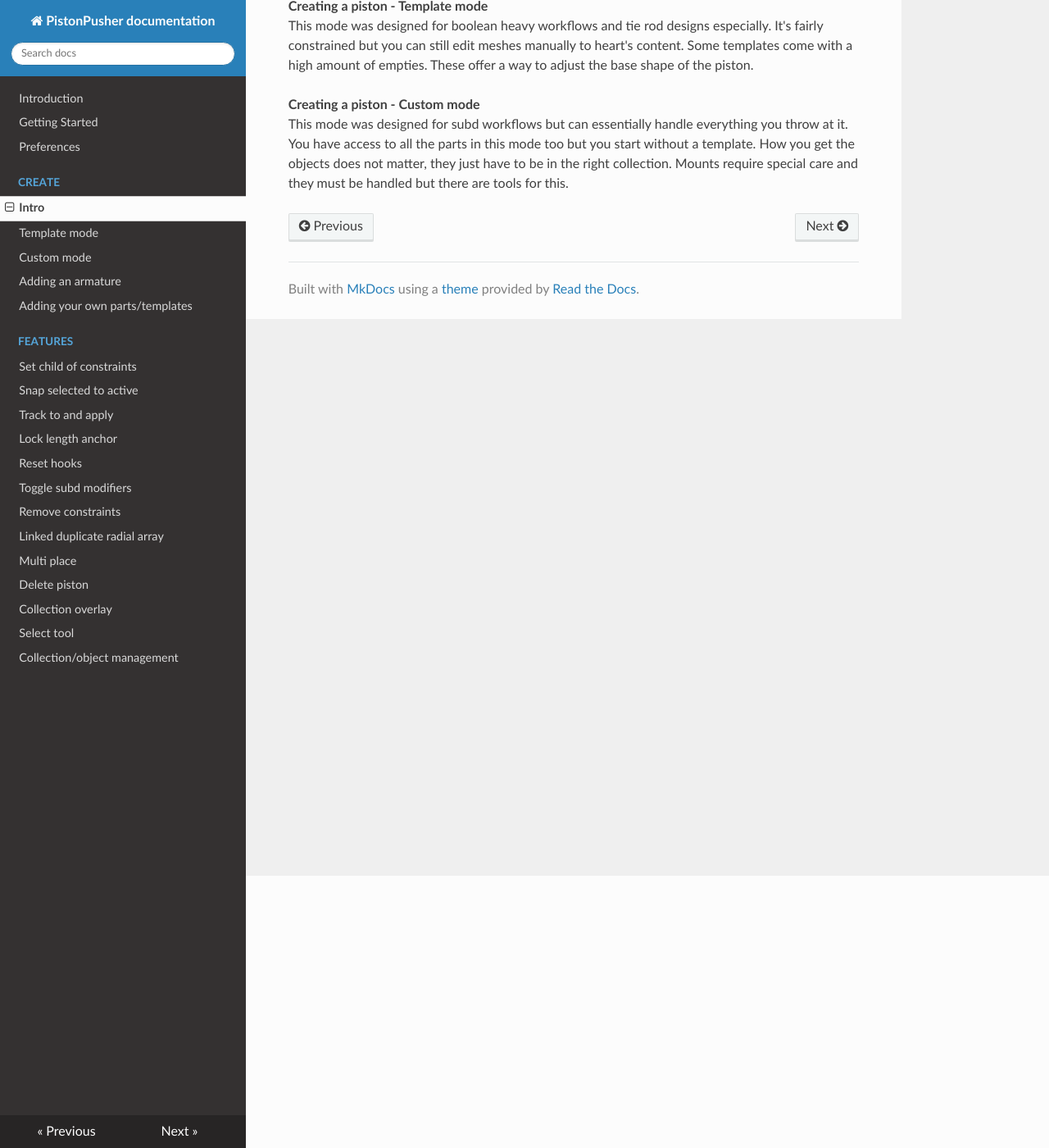
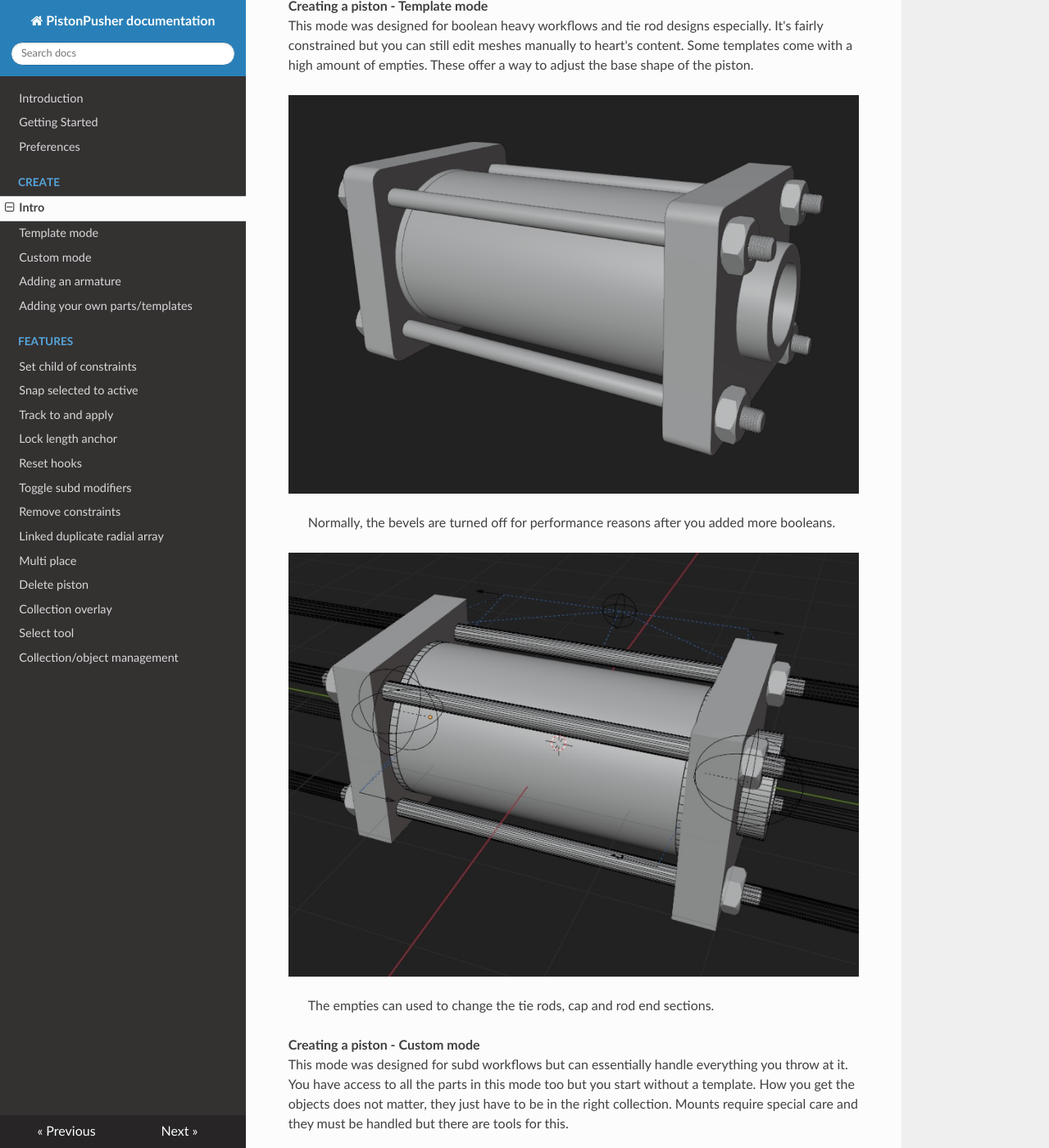
Before and after one commit to ZenderB3D/pp_docs, an MkDocs documentation site: the page built from docs/Create/create.md, in a window 1280 px wide and 1400 px high, scrolled down 332 px. Shown: the whole window at 82% size. Built offline with MkDocs 1.6.1, drawn with Linux system fonts in a browser that asks for light colours; nearby versions of some CDN libraries.

Commit message:
added images

```diff
--- a/docs/Create/create.md
+++ b/docs/Create/create.md
@@ -10,5 +10,12 @@ To get started, if you hid the n-panel, just open the pistonpusher pop up menu a
 This mode was designed for boolean heavy workflows and tie rod designs especially. It's fairly constrained but you can still edit meshes manually to heart's content. Some templates come with a high amount of empties. These offer a way to adjust the base shape of the piston.
 
 
+![Radial array](../images/trodtempbevel.jpg)
+>Normally, the bevels are turned off for performance reasons after you added more booleans.
+
+![Radial array](../images/trodtempex.jpg)
+>The empties can used to change the tie rods, cap and rod end sections.
+
+
 **Creating a piston - Custom mode**
 This mode was designed for subd workflows but can essentially handle everything you throw at it. You have access to all the parts in this mode too but you start without a template. How you get the objects does not matter, they just have to be in the right collection. Mounts require special care and they must be handled but there are tools for this.
```
Also changed, not shown: docs/Create/custommode.md (+2 -0 lines), docs/Create/templatemode.md (+5 -0 lines), docs/images/addarmature.jpg (added), docs/images/addarmature2.jpg (added), docs/images/addmount.jpg (added), docs/images/addrod.jpg (added), docs/images/custommode1.jpg (added), docs/images/custommode2.jpg (added), docs/images/preparetemplate.jpg (added), docs/images/trodtempbevel.jpg (added), docs/images/trodtempex.jpg (added).
